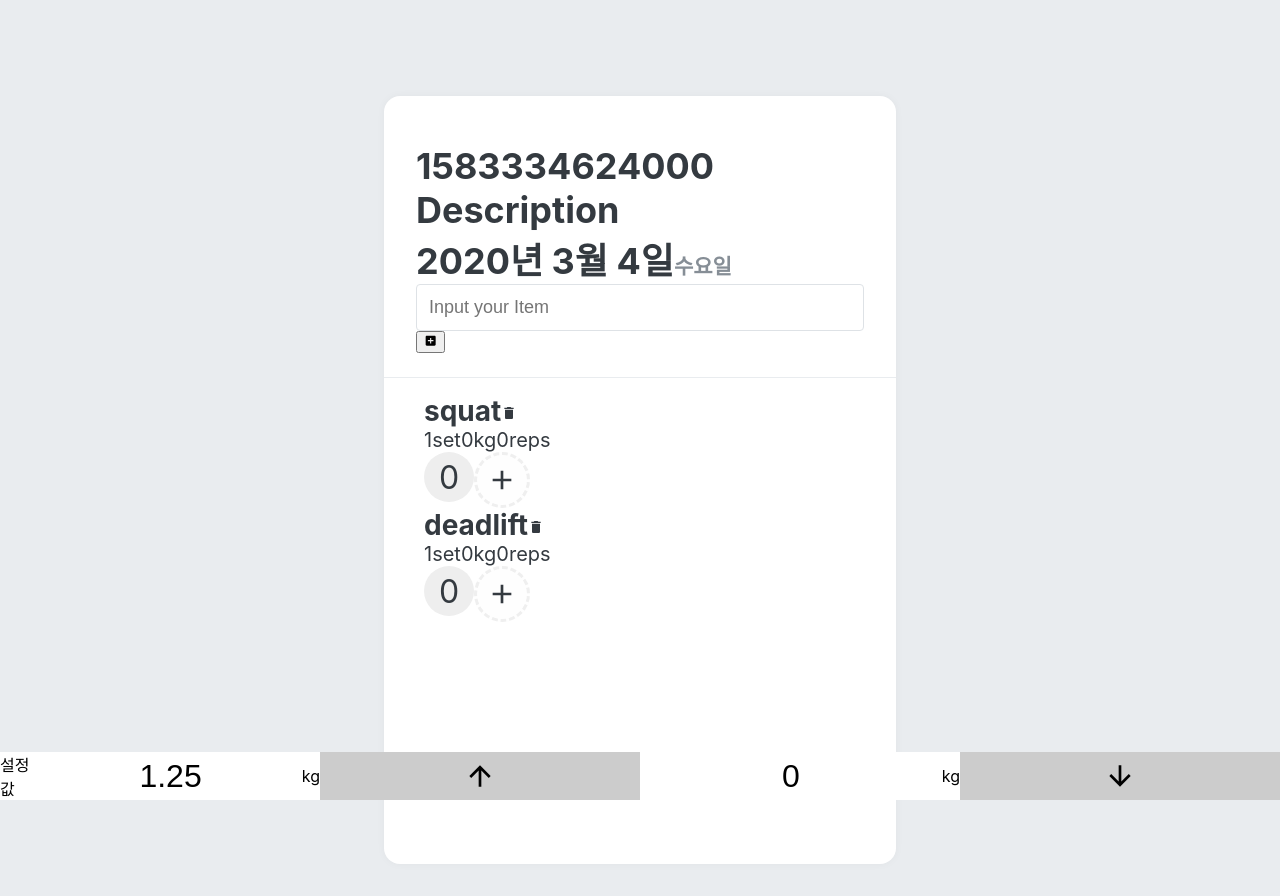
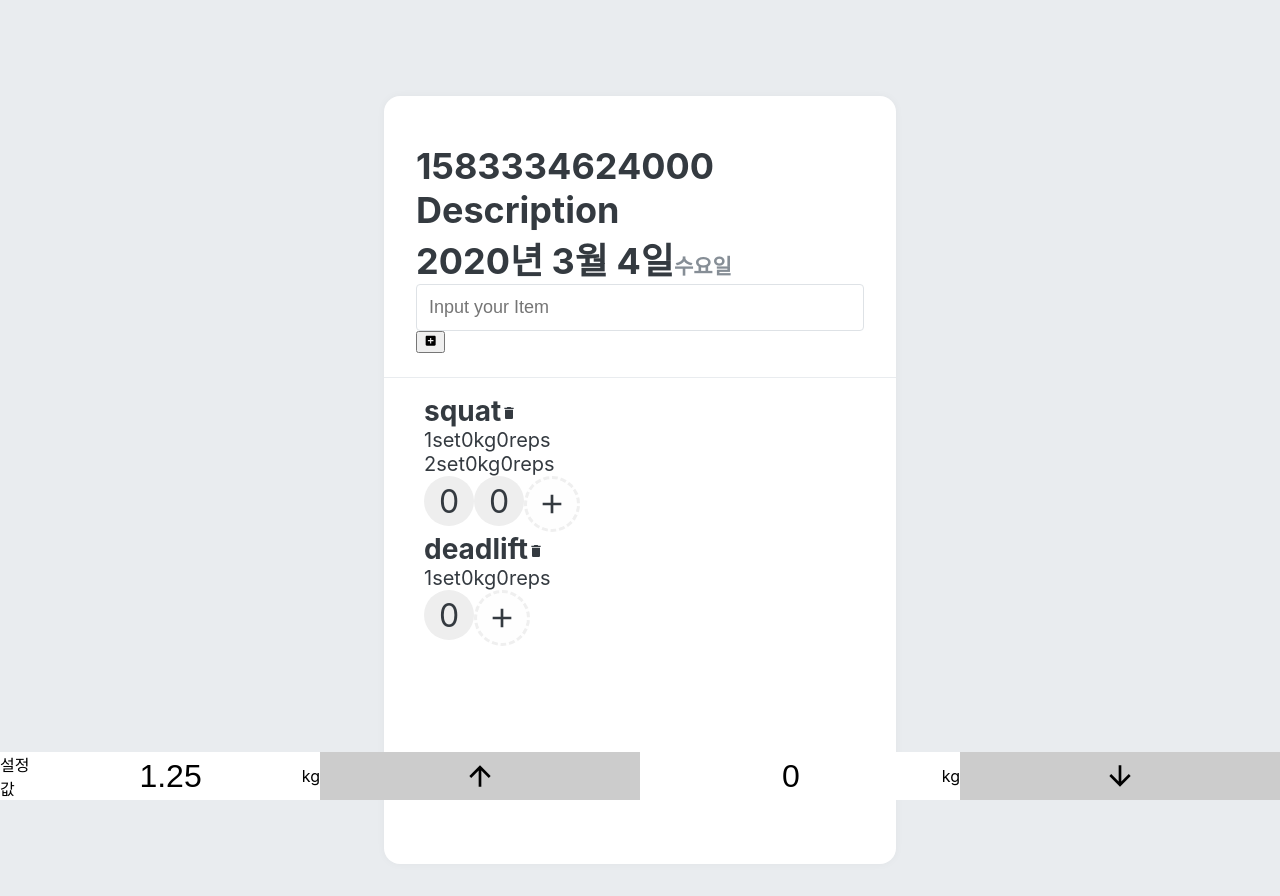
Before and after one commit to mooniljoo/web_my_workout_report, a React (Create React App) app: page / in a window 1280 px wide. Built offline with nearby package versions, Linux system fonts and the light colour scheme.

Commit message:
ADD_WORKOUT 구현

```diff
--- a/src/components/WorkoutItem.js
+++ b/src/components/WorkoutItem.js
@@ -19,6 +19,7 @@ function SetDesc({ set }) {
 function WorkoutItem({ workoutItem }) {
   const workoutItemName = workoutItem.name;
   const sets = workoutItem.sets;
+  console.log(Object.values(workoutItem.sets));
 
   //모듈로 액션 보내기
   const dispatch = useDispatch();
--- a/src/modules/routines.js
+++ b/src/modules/routines.js
@@ -41,6 +41,11 @@ const initialState = {
             set: 1,
             reps: 0,
             weight: 0
+          },
+          2: {
+            set: 2,
+            reps: 0,
+            weight: 0
           }
         }
       },
@@ -67,9 +72,13 @@ export default function routines(state = initialState, action) {
           workoutItems: {
             ...state.routine.workoutItems,
             [action.text]: {
-              1: {
-                reps: 0,
-                weight: 0
+              name: [action.text],
+              sets: {
+                1: {
+                  set: 1,
+                  reps: 0,
+                  weight: 0
+                }
               }
             }
           }
```
